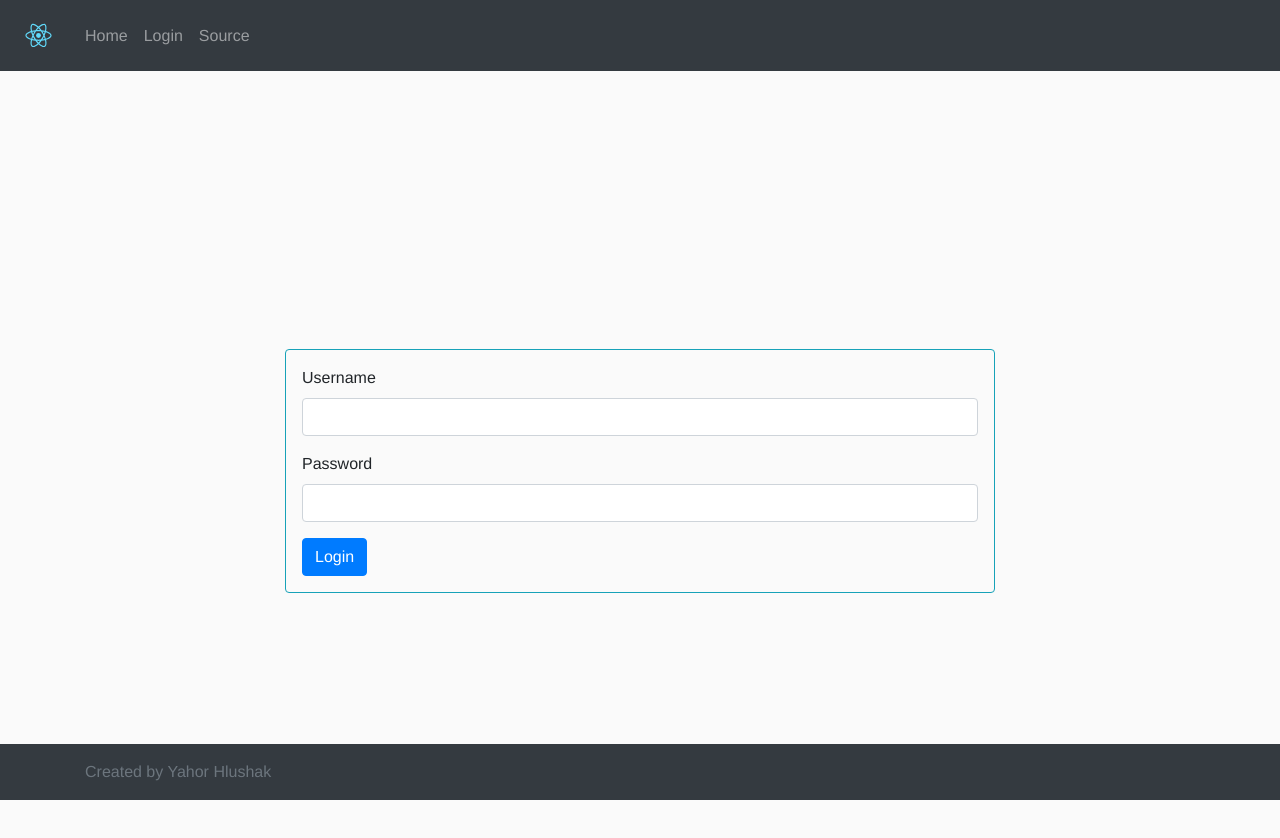
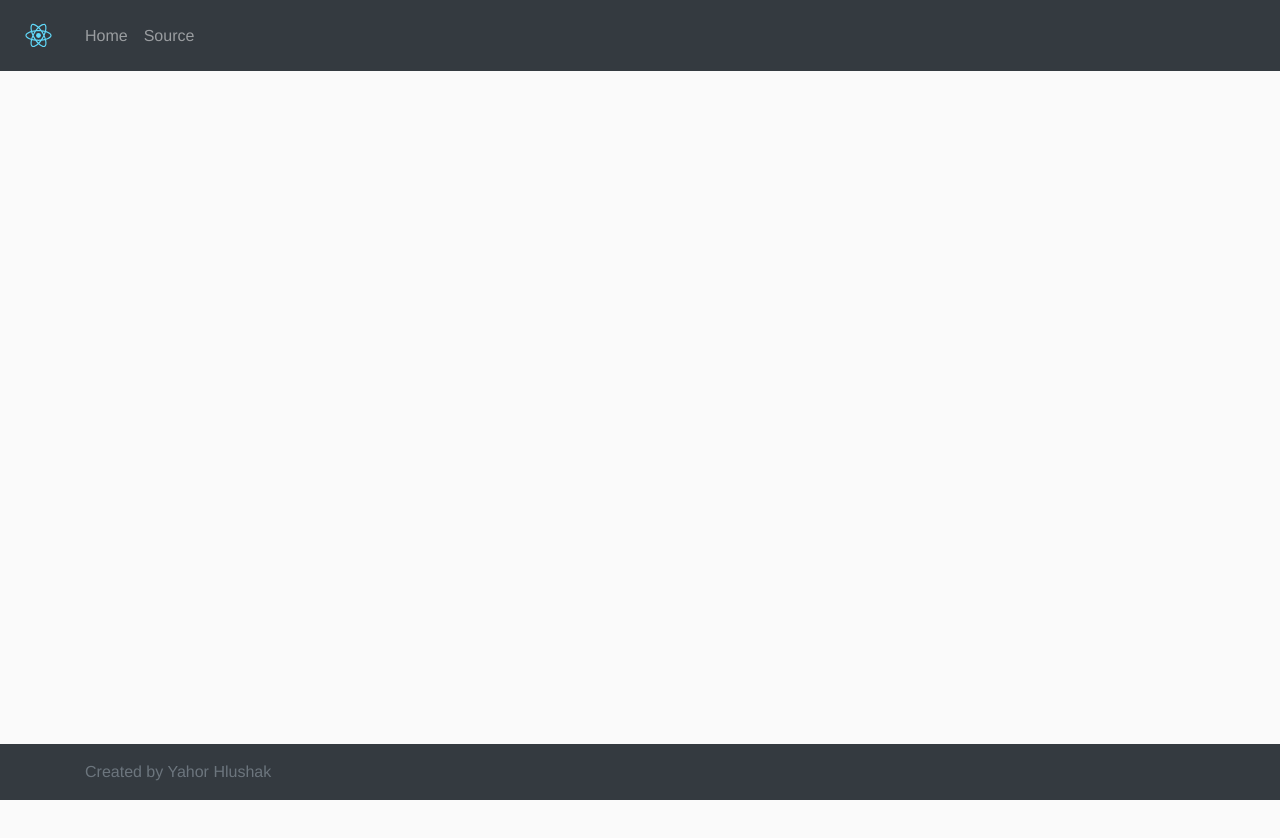
Before and after one commit to tribaeka/MyTestReactAndNodeApp, a React (Create React App) app: page /login in a window 1280 px wide. Shown: the top 838 px of the page. After the commit the page ends 800 px from the top, so only its background shows below. Built offline with nearby package versions, Linux system fonts and the light colour scheme.

Commit message:
removed login

```diff
--- a/src/App.js
+++ b/src/App.js
@@ -3,7 +3,6 @@ import AppHeader from "./AppHeader";
 import AppFooter from "./AppFooter";
 import JobsPage from "./Jobs/JobsPage";
 import SingleJobPage from "./Job/SingleJobPage";
-import LoginPage from "./forms/LoginPage";
 import './App.css';
 import {
     BrowserRouter as Router,
@@ -19,7 +18,6 @@ function App() {
             <Switch>
                 <Route exact path="/" component={JobsPage}/>
                 <Route exact path="/job/:jobId" component={SingleJobPage}/>
-                <Route path="/login" component={LoginPage}/>
             </Switch>
             <AppFooter/>
         </Router>
--- a/src/AppHeader.js
+++ b/src/AppHeader.js
@@ -15,9 +15,6 @@ export default function AppHeader() {
                             <Link to="/" className="nav-link">Home</Link>
                         </li>
                         <li className="nav-item">
-                            <Link to="/login" className="nav-link">Login</Link>
-                        </li>
-                        <li className="nav-item">
                             <a className="nav-link" href="https://jobs.github.com/api">Source</a>
                         </li>
                     </ul>
--- a/src/forms/LoginPage.js
+++ /dev/null
@@ -1,29 +0,0 @@
-import React from "react";
-
-
-export default function LoginPage() {
-
-    return (
-        <div className="container">
-            <div className="row form-wrapper">
-                <div className="col-8 offset-2">
-                    <form className="border border-info rounded p-3"
-                          method="post"
-                          action="/auth/login"
-                    >
-                        <div className="form-group">
-                            <label htmlFor="inputUsername">Username</label>
-                            <input type="text" className="form-control" id="inputUsername"/>
-                        </div>
-                        <div className="form-group">
-                            <label htmlFor="inputPassword">Password</label>
-                            <input type="password" className="form-control" id="inputPassword"/>
-                        </div>
-
-                        <button type="submit" className="btn btn-primary">Login</button>
-                    </form>
-                </div>
-            </div>
-        </div>
-    )
-}
```
